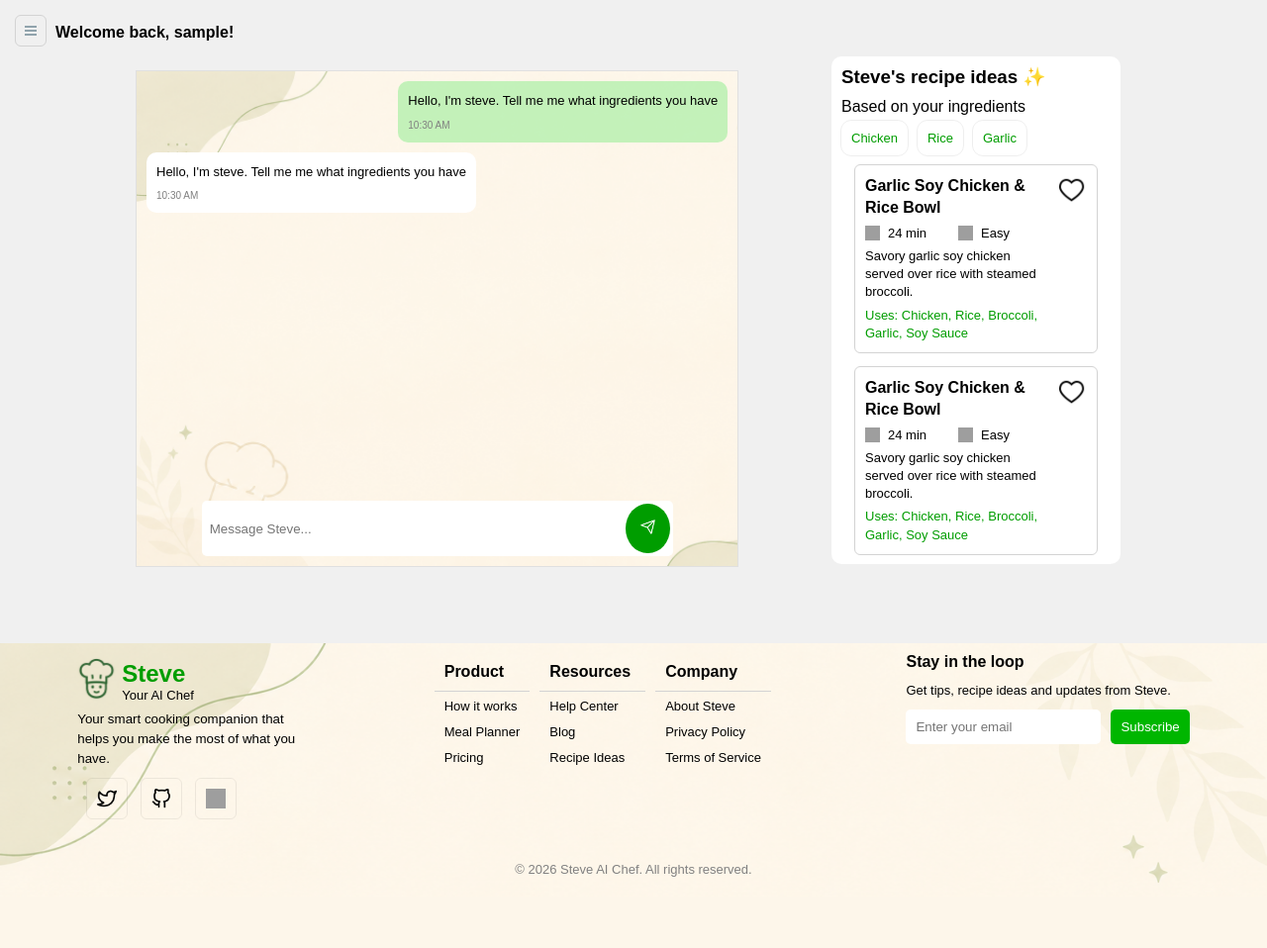
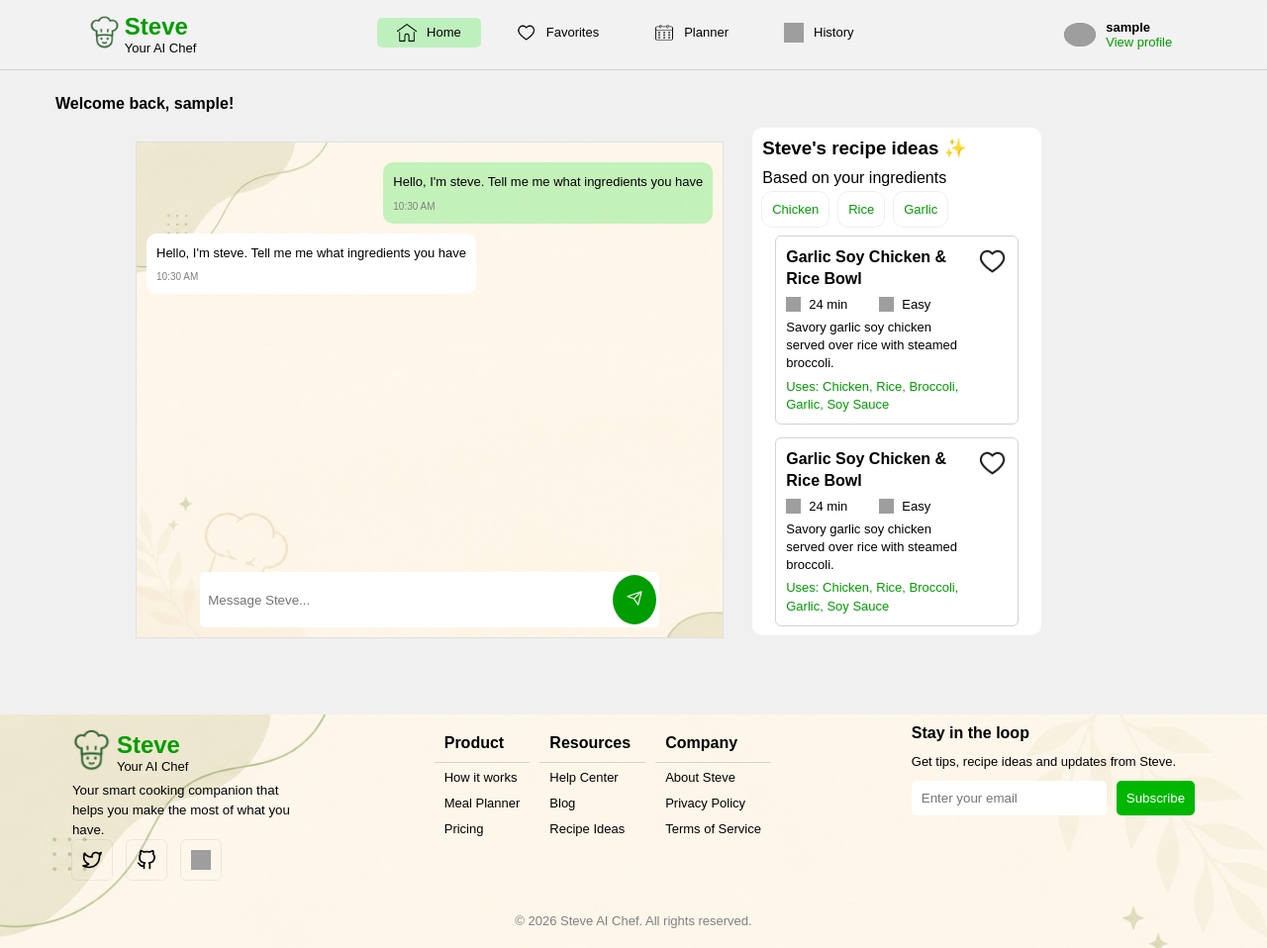
Before and after one commit to 001grindpa/Steve, a FastAPI app: page / in a window 1280 px wide. Shown: the whole page at 99% size. Before the commit the page ends 892 px from the top, so only its background shows below. Run offline with FastAPI, Linux system fonts and the light colour scheme; the visitor is signed in with stand-in values (Sample User, id 1); parts of the project's set-up code (start-up, migrations or seed data) failed here and were passed over; grey boxes are pictures that could not be loaded.

Commit message:
update: added intercative chatting

```diff
--- a/models.py
+++ b/models.py
@@ -8,6 +8,10 @@ load_dotenv()
 
 # access env
 user_pw = os.getenv("USER_PW")
+
+# query Steve
+class QueryData(BaseModel):
+    query: str
 
 # dishes model
 class DishData(BaseModel):
--- a/routers/google_OAuth.py
+++ b/routers/google_OAuth.py
@@ -41,7 +41,7 @@ async def login_google():
     google_url = f"{GOOGLE_AUTH_ENDPOINT}?{query_string}"
 
     # Redirect the user's browser straight to google
-    return RedirectResponse(url=google_url)
+    return RedirectResponse(url=google_url, status_code=status.HTTP_307_TEMPORARY_REDIRECT)
 
 @router.get("/auth/callback", status_code=status.HTTP_200_OK)
 async def google_callback(request: Request, code: str, db: Session=Depends(get_db)):
--- a/static/css/steve.css
+++ b/static/css/steve.css
@@ -461,6 +461,26 @@ main .section-cont-2 .about-cont .one .content div {
 #index .sub-body {
     background-color: var(--milk-white);
 }
+#index main .noticeCont {
+    position: fixed;
+    top: 0;
+    left: 50%;
+    transform: translateX(-50%);
+    z-index: 20;
+}
+#index main .notice {
+    transform: translateY(-100%);
+    background-color: red;
+    padding: 7px 15px;
+    color: white;
+}
+#index main .notice.show {
+    animation: show 1s forwards;
+}
+#index main .notice.show.remove {
+    animation: remove 1s forwards;
+}
+
 #index {
 
 }
@@ -471,12 +491,6 @@ main .section-cont-2 .about-cont .one .content div {
     position: absolute;
     top: 1rem;
     left: 1rem;
-    /* width: 1rem;
-    height: 1rem; */
-    /* outline: 1px solid lightgray; */
-    /* padding: 7px; */
-    /* border-radius: 5px; */
-    /* transition: 0.25s; */
 }
 #index #check-menu:checked ~ .block-1 {
     transform: translateX(0);
@@ -560,7 +574,7 @@ main .section-cont-2 .about-cont .one .content div {
     font-size: small;
 }
 #index .block-1 menu .item.selected {
-    background-color: var(--hover-green);
+    background-color: var(--very-faint-green);
 }
 #index .block-1 .line {
     width: 100%;
@@ -622,7 +636,11 @@ main .section-cont-2 .about-cont .one .content div {
 }
 #index .block-2 .chat-area .chat-cont {
     height: 85%;
+    overflow-y: auto;
     /* outline: 1px solid red; */
+}
+#index .block-2 .chat-area .chat-cont::-webkit-scrollbar {
+    display: none;
 }
 #index .block-2 .chat-area .input-cont {
     /* outline: 1px solid red; */
@@ -687,11 +705,11 @@ main .section-cont-2 .about-cont .one .content div {
 /* thinking */
 #index .block-2 .chat-area .steve-cont img {
     width: 5rem;
-    display: none;
 }
 /* user chat box */
 #index .block-2 .chat-area .user-cont {
     width: 70%;
+    margin-top: 10px;
     margin-bottom: 10px;
     margin-left: auto;
 }
@@ -786,7 +804,7 @@ main .section-cont-2 .about-cont .one .content div {
     transition: 0.25s;
 }
 #index .block-3 .dishes .two img:hover {
-    background-color: var(--very-faint-green);
+    background-color: lightcoral;
 }
 
 /* footer styling */
@@ -794,6 +812,7 @@ main .section-cont-2 .about-cont .one .content div {
 #index footer .footer-grid {
     padding: 10px;
     display: grid;
+    gap: 1rem;
     justify-content: space-around;
     grid-template-areas:
     "one"
@@ -825,7 +844,6 @@ main .section-cont-2 .about-cont .one .content div {
 }
 #index footer .section-1 .social-cont {
     display: flex;
-    padding: 10px;
     gap: 15px;
 }
 #index footer .section-1 .social-cont img {
@@ -1013,16 +1031,63 @@ main .section-cont-2 .about-cont .one .content div {
         margin-top: 0;
     }
     #index .block-3 {
-        margin-left: auto;
         width: 17rem;
     }
     #index footer .footer-grid {
         grid-template-areas:
         "one two three";
     }
+    /* rearrange menu */
+    #index .block-1 {
+        transform: translateX(0);
+        height: auto;
+        width: auto;
+        right: 0;
+        padding: 0;
+        background-color: rgba(255, 255, 255, 0.171);
+        backdrop-filter: blur(3px);
+    }
+    #index .block-1 .flex-zone {
+        display: flex;
+        align-items: center;
+        gap: 0.7rem;
+        justify-content: space-around;
+        padding: 10px 0;
+    }
+    #index .block-1 menu {
+        height: auto;
+        display: flex;
+        align-items: center;
+        gap: 1rem;
+    }
+    #index .block-1 .above-menu .arrow, #index #check-menu + label .arrow-right {
+        display: none;
+    }
+    #index .block-1 .line {
+        display: none;
+    }
+    #index .block-1 .above-menu {
+        margin-bottom: 0;
+    }
+    #index .block-1 menu .item {
+        width: fit-content;
+        padding: 5px 20px;
+    }
+    #index .block-1 .profile-cont {
+        width: fit-content;
+        margin-bottom: 0;
+    }
+    #index .back {
+        margin-top: 6rem;
+    }
 }
-/* @media(min-width: 1300px) {
-    #index footer .section-2 .sub-section {
-        width: 20rem;
+@media(min-width: 1400px) {
+    #index .block-3-cont {
+        width: 36rem;
+        margin: 0;
+        margin-left: auto;
     }
-} */
+    #index .block-3 {
+        width: fit-content;
+    }
+}
--- a/templates/index.html
+++ b/templates/index.html
@@ -12,11 +12,15 @@
             </div>
         </header>
         <main>
+            <div class="noticeCont">
+                <!-- <div class="notice show">query field is empty</div> -->
+            </div>
             <input type="checkbox" id="check-menu">
             <label for="check-menu">
                 <img class="arrow-right" src="{{ url_for('static', path='images/menu.png') }}" alt="menu-logo">
             </label>
             <div class="block-1">
+                <div class="flex-zone">
                     <div class="above-menu">
                         <div class="logo-cont">
                             <div class="logo">
@@ -42,7 +46,7 @@
                         </div>
                         <div class="item">
                             <img src="{{ url_for('static', path='images/calender.png') }}" alt="favorites">
-                        <div>Meal Planner</div>
+                            <div>Planner</div>
                         </div>
                         <div class="item">
                             <img src="{{ url_for('static', path='images/time.png') }}" alt="history">
@@ -55,6 +59,7 @@
                         <div class="profile">
                             <div>{{ user }}</div>
                             <div>View profile</div>
+                        </div>
                     </div>
                 </div>
             </div>
@@ -72,19 +77,20 @@
                             <div class="steve-cont">
                                 <div class="steve">
                                     <div class="txt">Hello, I'm steve. Tell me me what ingredients you have</div>
-                                    <div class="time">10:30 <span>AM</span></div>
+                                    <div class="time">10:30 AM</div>
                                 </div>
-                                <img src="{{ url_for('static', path='gifs/loading-dots.gif') }}" alt="thinking">
+                                <!-- <img src="{{ url_for('static', path='gifs/loading-dots.gif') }}" alt="thinking"> -->
                             </div>
                         </div>
                         <div class="input-cont">
                             <form action="">
-                                <input type="text" name="query" placeholder="Message Steve..." autocomplete="off" autofocus>
+                                <input id="query" type="text" name="query" placeholder="Message Steve..." autocomplete="off" autofocus>
                                 <button type="submit"><img src="{{ url_for('static', path='images/send_white.png') }}" alt="send_logo"></button>
                             </form>
                         </div>
                     </div>
                 </div>
+                <div class="block-3-cont">
                     <div class="block-3">
                         <h3>Steve's recipe ideas ✨</h3>
                         <div class="ingre-cont">
@@ -134,6 +140,7 @@
                                 </div>
                                 <div class="two">
                                     <img src="{{ url_for('static', path='images/love.png') }}" alt="fav">
+                                </div>
                             </div>
                         </div>
                     </div>
```
Also changed, not shown: kit.py (+7 -0 lines), routers/user.py (+18 -3 lines), static/js/steve.js (+109 -1 lines), 1 other file. Lines whose indentation alone changed are shown as unchanged.
